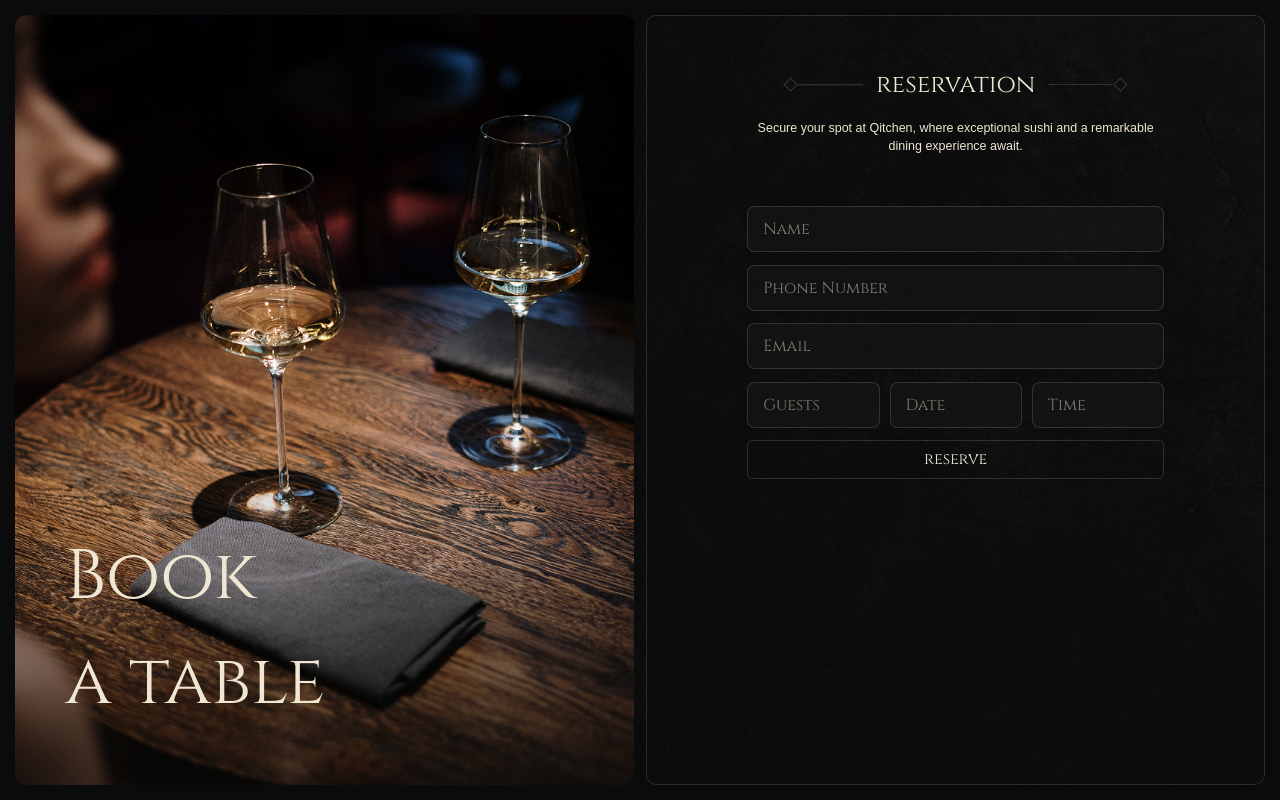
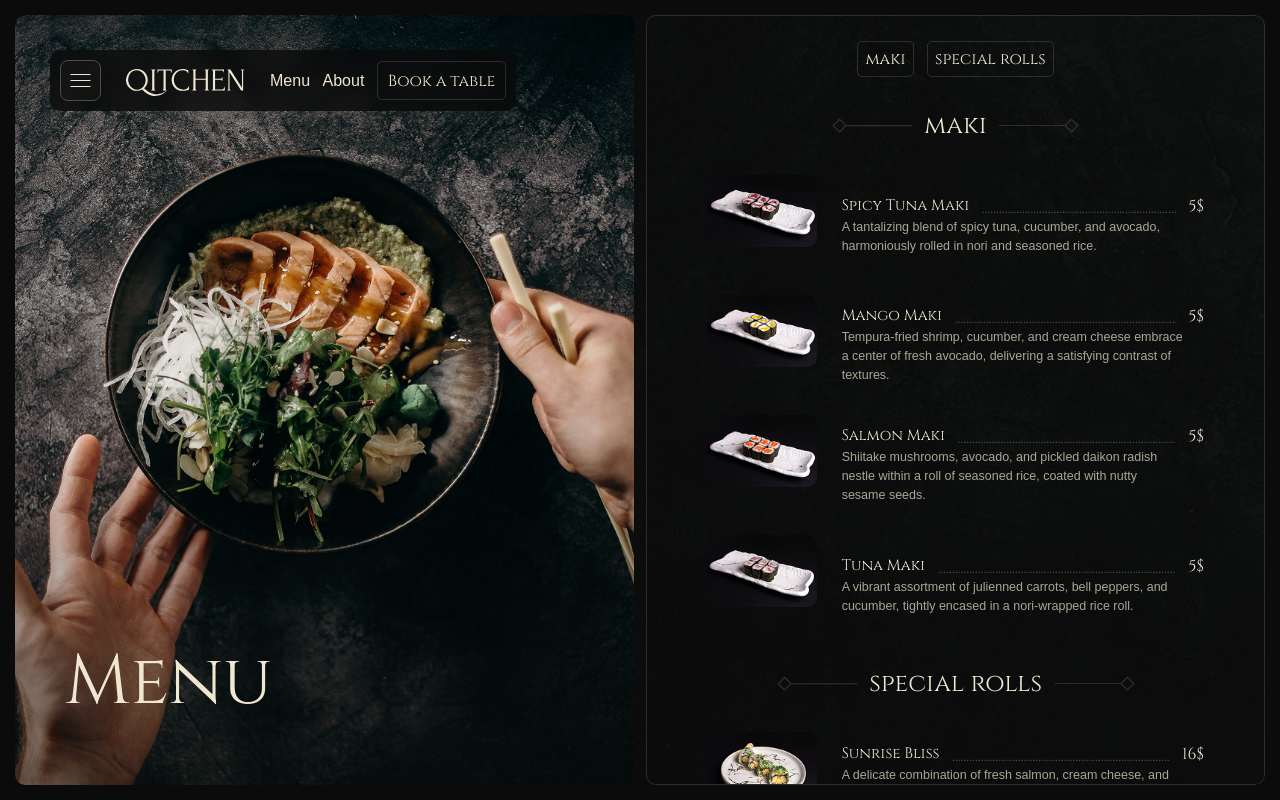
Before and after one commit to omar-mazen/qitchen, a React (Vite) app: page / in a window 1280 px wide. Built offline with nearby package versions, Linux system fonts and the light colour scheme; a web font is replaced by a local one.

Commit message:
add header

```diff
--- a/src/App.tsx
+++ b/src/App.tsx
@@ -1,9 +1,12 @@
-import Reservation from "./pages/Reservation";
+import AppLayout from "./components/AppLayout";
+import Menu from "./pages/Menu";
 
 function App() {
   return (
     <>
-      <Reservation />
+      <AppLayout>
+        <Menu />
+      </AppLayout>
     </>
   );
 }
--- /dev/null
+++ b/src/components/AppLayout.tsx
@@ -0,0 +1,13 @@
+import React from "react";
+import Header from "./Header";
+
+const AppLayout = ({ children }: { children: React.ReactNode }) => {
+  return (
+    <div className="grid grid-rows-[auto_1fr] lg:block h-full">
+      <Header />
+      <>{children}</>
+    </div>
+  );
+};
+
+export default AppLayout;
--- a/src/components/Button.tsx
+++ b/src/components/Button.tsx
@@ -14,15 +14,17 @@ interface IconButtonProps extends IBaseProps {
   icon: React.ReactNode;
 }
 interface PrimaryOrTextButtonProps extends IBaseProps {
-  type: "primary" | "text";
+  type: "primary" | "text" | "outline";
 }
 type ButtonProps = IconButtonProps | PrimaryOrTextButtonProps;
 
 const styles = {
   primary:
-    "py-2.5 px-4 font-meta rounded-lg border border-border transition-colors hover:bg-primary hover:text-background",
+    "py-2.5 px-4 font-meta rounded-lg border border-border transition-colors bg-primary text-background hover:bg-background hover:text-primary",
   text: "font-heading-6 border-b border-primary hover:drop-shadow-border hover:drop-shadow transition-all",
   icon: "group/badge-container font-heading-6 flex items-center gap-5",
+  outline:
+    "py-2.5 px-4 font-meta rounded-lg border border-border transition-colors hover:bg-primary hover:text-background",
 };
 const Button = (props: ButtonProps) => {
   return (
--- /dev/null
+++ b/src/components/Header/LargeScreen.tsx
@@ -0,0 +1,27 @@
+import Icons from "../Icons";
+import Button from "../Button";
+import Logo from "@icons/logo.svg?react";
+
+const LargeScreen = ({ openMenu }: { openMenu: () => void }) => {
+  return (
+    <div className="fixed top-20 left-20 z-40 flex items-center gap-10 bg-background/80 backdrop-blur-sm rounded-2xl p-4 shadow-primary/5 shadow-lg">
+      <Icons.Menu
+        className=" cursor-pointer"
+        onClick={openMenu}
+        aria-label="menu icon toggle"
+      />
+      <Logo aria-label="qitchen logo" />
+      <nav>
+        <ul className="flex items-center gap-5">
+          <li className="font-normal cursor-pointer">Menu</li>
+          <li className="font-normal cursor-pointer">About</li>
+          <li>
+            <Button type="outline">Book a table</Button>
+          </li>
+        </ul>
+      </nav>
+    </div>
+  );
+};
+
+export default LargeScreen;
--- /dev/null
+++ b/src/components/Header/SmallScreen.tsx
@@ -0,0 +1,20 @@
+import Logo from "@icons/logo.svg?react";
+import Icons from "../Icons";
+
+const SmallScreen = ({ openMenu }: { openMenu: () => void }) => {
+  return (
+    <div className="flex items-center p-4 bg-background rounded-2xl border border-border relative mb-5">
+      <Icons.Menu
+        onClick={openMenu}
+        className=" cursor-pointer"
+        aria-label="menu icon toggle"
+      />
+      <Logo
+        className=" place-content-center fixed left-1/2 -translate-x-1/2"
+        aria-label="qitchen logo"
+      />
+    </div>
+  );
+};
+
+export default SmallScreen;
--- /dev/null
+++ b/src/components/Header/index.tsx
@@ -0,0 +1,74 @@
+import { useEffect, useState } from "react";
+import SectionHeader from "../SectionHeader";
+import texture from "@images/texture.png";
+import SmallScreen from "./SmallScreen";
+import LargeScreen from "./LargeScreen";
+
+const Header = () => {
+  const [isMenuOpen, setIsMenuOpen] = useState<boolean>(false);
+  const [isSmallScreen, setIsSmallScreen] = useState<boolean>(false);
+  function openMenu() {
+    setIsMenuOpen(true);
+  }
+  function closeMenu() {
+    setIsMenuOpen(false);
+  }
+  useEffect(function () {
+    const handleResize = () => setIsSmallScreen(window.innerWidth <= 1024);
+    window.addEventListener("resize", handleResize);
+    return () => window.removeEventListener("resize", handleResize);
+  }, []);
+  return (
+    <>
+      {isSmallScreen ? (
+        <SmallScreen openMenu={openMenu} />
+      ) : (
+        <LargeScreen openMenu={openMenu} />
+      )}
+      {isMenuOpen && (
+        <div className="w-full h-full bg-background fixed left-0 top-0 z-50 brightness-150 p-6">
+          <span
+            className="fixed top-14 right-16 cursor-pointer"
+            onClick={closeMenu}
+            aria-label="Close menu"
+          >
+            x
+          </span>
+          <div
+            style={{ backgroundImage: `url(${texture})` }}
+            className="w-full h-full"
+          >
+            <ul className="text-center text-heading-h1 space-y-5 rounded-2xl border border-border h-full w-full flex flex-col items-center justify-center">
+              <li className="group cursor-pointer w-full">
+                <span className="block group-hover:hidden">Menu</span>
+                <SectionHeader className="!hidden group-hover:!flex">
+                  Menu
+                </SectionHeader>
+              </li>
+              <li className="group cursor-pointer">
+                <span className="block group-hover:hidden">reservation</span>
+                <SectionHeader className="!hidden group-hover:!flex">
+                  reservation
+                </SectionHeader>
+              </li>
+              <li className="group cursor-pointer">
+                <span className="block group-hover:hidden">about</span>
+                <SectionHeader className="!hidden group-hover:!flex">
+                  about
+                </SectionHeader>
+              </li>
+              <li className="group cursor-pointer">
+                <span className="block group-hover:hidden">contact</span>
+                <SectionHeader className="!hidden group-hover:!flex">
+                  contact
+                </SectionHeader>
+              </li>
+            </ul>
+          </div>
+        </div>
+      )}
+    </>
+  );
+};
+
+export default Header;
--- a/src/components/SectionHeader.tsx
+++ b/src/components/SectionHeader.tsx
@@ -11,7 +11,7 @@ const SectionHeader = ({
   size?: "small" | "large";
 }) => {
   return (
-    <div className={clsx("flex items-center justify-center gap-5", className)}>
+    <div className={clsx("!flex items-center justify-center gap-5", className)}>
       <img
         src="./src/assets/images/diamond-line.png"
         alt=""
```
Also changed, not shown: src/components/Header.tsx (deleted).
